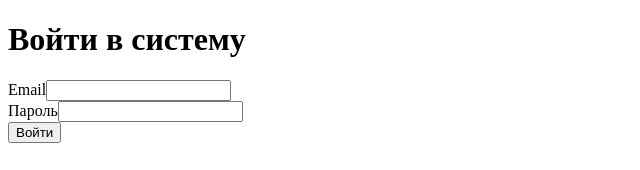
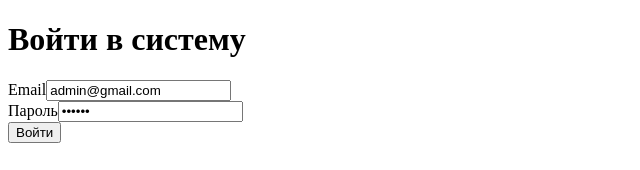
Before and after one commit to a-velesov/dashboard-vue3, a Vue app: page /auth in a window 1280 px wide. Shown: the top 170 px of the page, without its empty margins (0-640 px from the left). Built offline with nearby package versions, Linux system fonts and the light colour scheme; no server answers; the HTML template or start-up script is replaced by a standard one.

Commit message:
add default login & password

```diff
--- a/src/use/loginForm.js
+++ b/src/use/loginForm.js
@@ -1,6 +1,6 @@
 import { useField, useForm } from 'vee-validate';
 import * as yup from 'yup';
-import { computed, watch } from 'vue';
+import { computed, watch, onMounted } from 'vue';
 import { useStore } from 'vuex';
 import router from '@/router';
 
@@ -37,6 +37,11 @@ export default function useLoginForm() {
 
   const title = 'Хватит жать';
 
+  onMounted(() => {
+    email.value = 'admin@gmail.com';
+    password.value = '123456';
+  });
+
   watch(isTooManyAttemps, (value) => {
     if (value) {
       setTimeout(() => {
```
